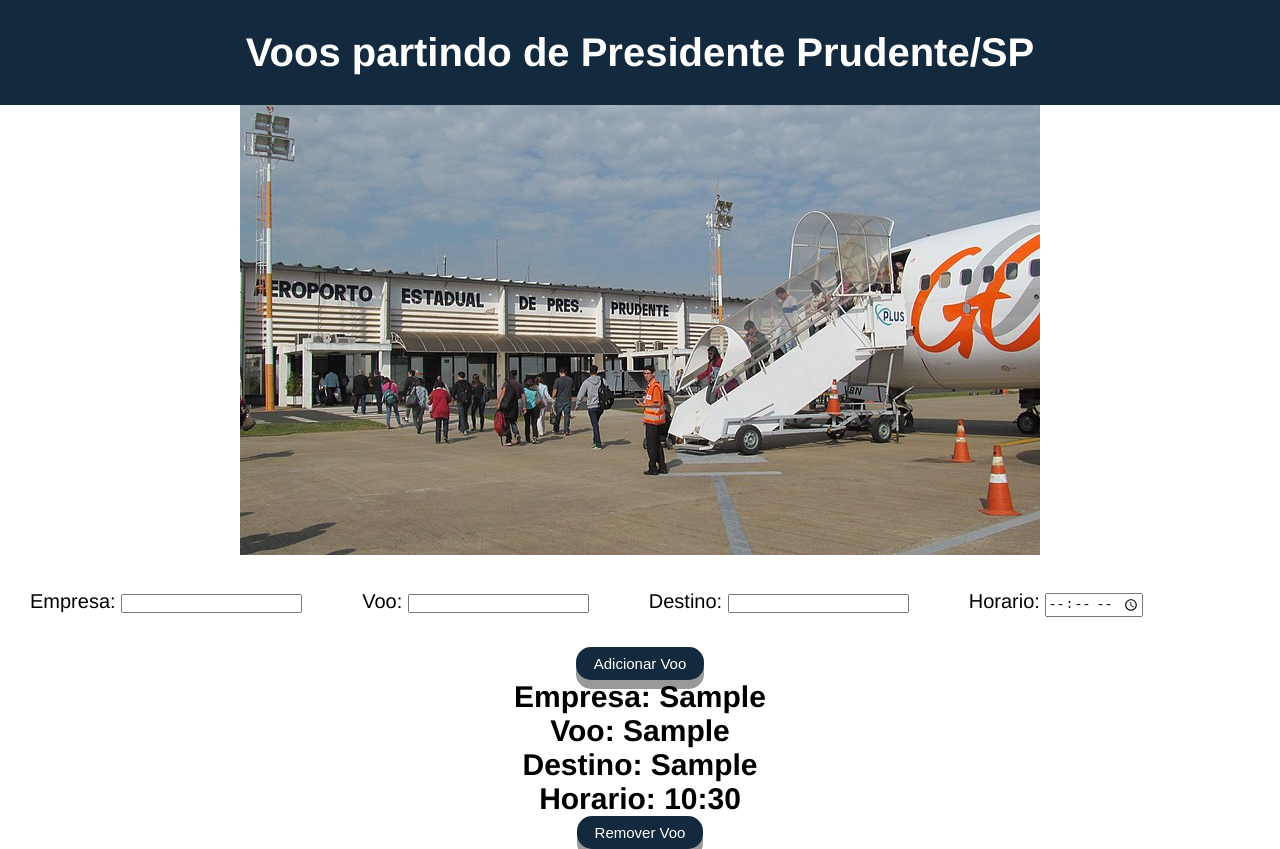
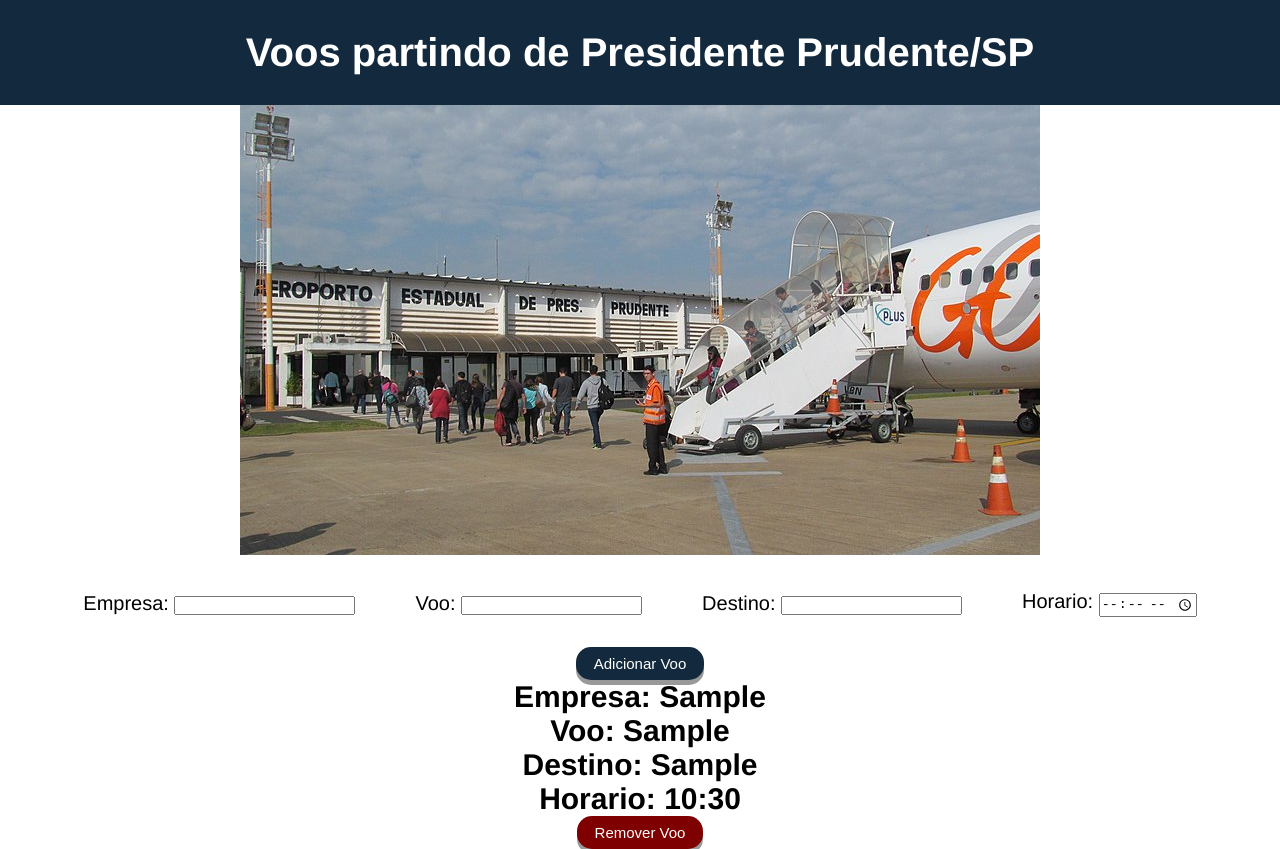
Before and after one commit to tpires1041/meuProjeto, a React (Vite) app: page / in a window 1280 px wide. Both pictures are taken after typing "Sample", "Sample", "Sample", "10:30" into the empty fields and a click on the button "Adicionar Voo". Built offline with nearby package versions, Linux system fonts and the light colour scheme.

Commit message:
commit do bão 15 09 23

```diff
--- a/src/App.css
+++ b/src/App.css
@@ -29,6 +29,8 @@ header {
 
 .flex-container {
   display: flex;
+  justify-content: center;
+  align-items: center;
 }
 
 .flex-container > div {
@@ -48,13 +50,36 @@ header {
   background-color: #13293D;
   border: none;
   border-radius: 15px;
-  box-shadow: 0 9px #999;
+  box-shadow: 0 5px #999;
 }
 
 .button:hover {background-color: #13293d8e}
 
 .button:active {
   background-color: #13293d8e;
-  box-shadow: 0 5px #666;
+  box-shadow: 0 2px #666;
   transform: translateY(4px);
 }
+
+.buttonRemover {
+  display: inline-block;
+  padding: 8px 18px;
+  font-size: 15px;
+  cursor: pointer;
+  text-align: center;
+  text-decoration: none;
+  outline: none;
+  color: #fff;
+  background-color: #7f0000;
+  border: none;
+  border-radius: 15px;
+  box-shadow: 0 5px #999;
+}
+
+.buttonRemover:hover {background-color: #13293d8e}
+
+.buttonRemover:active {
+  background-color: #13293d8e;
+  box-shadow: 0 2px #666;
+  transform: translateY(4px);
+}
--- a/src/App.jsx
+++ b/src/App.jsx
@@ -88,7 +88,7 @@ return (
             <h2>
               Horario: {voo.horario}
             </h2>
-            <button className="button" onClick={() => removeVoos(index)}>Remover Voo</button>
+            <button className="buttonRemover" onClick={() => removeVoos(index)}>Remover Voo</button>
           </li>
         ))}
       </ul>
```
